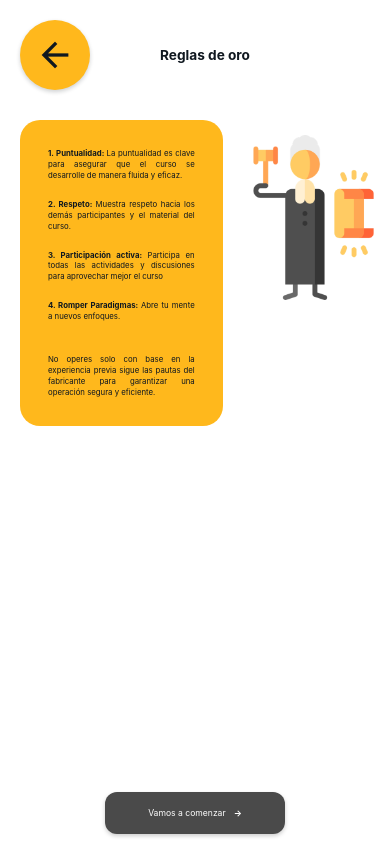
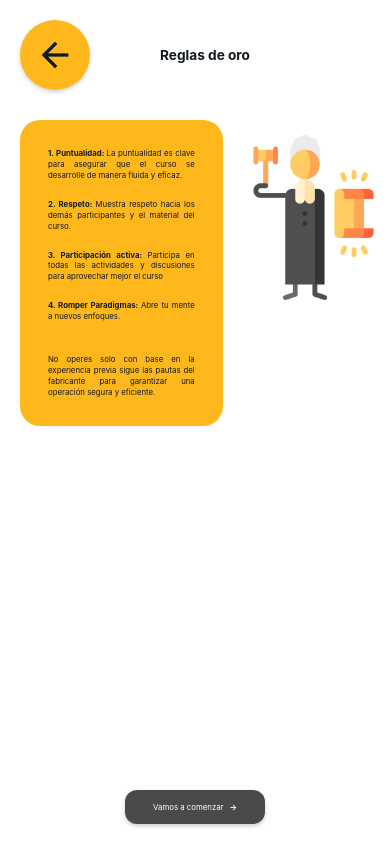
Before and after one commit to Nefta11/minecApp, a React Native app: screen /ReglasDeOroScreen in a window 390 px wide. Built offline with nearby package versions, Linux system fonts and the light colour scheme.

Commit message:
refactor: adjust styles in ReglasDeOroScreen for improved layout and readability

```diff
--- a/app/components/home/Introduccion/ReglasDeOroScreen.tsx
+++ b/app/components/home/Introduccion/ReglasDeOroScreen.tsx
@@ -140,13 +140,13 @@ const styles = StyleSheet.create({
         color: Colors.Black,
     },
     headerTitle: {
-        fontSize: width * 0.035, // antes: 0.025
+        fontSize: width * 0.035,
         fontWeight: '700',
         color: Colors.Black,
         textAlign: 'center',
     },
     placeholder: {
-        width: 50, // Para balancear el header
+        width: 50,
     },
     mainContent: {
         flex: 1,
@@ -180,14 +180,14 @@ const styles = StyleSheet.create({
         fontSize: width * 0.020,
         fontWeight: '400',
         color: Colors.Black,
-        lineHeight: width * 0.028, // aumentado
+        lineHeight: width * 0.028,
         textAlign: 'justify',
     },
     additionalText: {
-        fontSize: width * 0.020, // aumentado
+        fontSize: width * 0.020,
         fontWeight: '400',
         color: Colors.Black,
-        lineHeight: width * 0.028, // aumentado
+        lineHeight: width * 0.028,
         textAlign: 'justify',
         marginTop: 14,
     },
@@ -204,32 +204,32 @@ const styles = StyleSheet.create({
     buttonContainer: {
         alignItems: 'center',
         paddingHorizontal: 20,
-        marginTop: 0, // Subido al máximo
-        marginBottom: 10, // Un poco de espacio inferior
+        marginTop: -10,
+        marginBottom: 20,
     },
     startButton: {
         flexDirection: 'row',
         alignItems: 'center',
         backgroundColor: '#4A4A4A',
-        paddingHorizontal: 32,
-        paddingVertical: 16,
+        paddingHorizontal: 22,
+        paddingVertical: 12,
         borderRadius: 12,
         elevation: 3,
         shadowColor: '#000',
         shadowOffset: { width: 0, height: 2 },
         shadowOpacity: 0.2,
         shadowRadius: 4,
-        minWidth: 180,
+        minWidth: 140,
         justifyContent: 'center',
     },
     startButtonText: {
-        fontSize: width * 0.022, // antes: 0.012
+        fontSize: width * 0.020,
         fontWeight: '400',
         color: Colors.White,
-        marginRight: 8,
+        marginRight: 6,
     },
     startArrow: {
-        fontSize: width * 0.022, // antes: 0.012
+        fontSize: width * 0.020,
         fontWeight: 'bold',
         color: Colors.White,
     },
```
